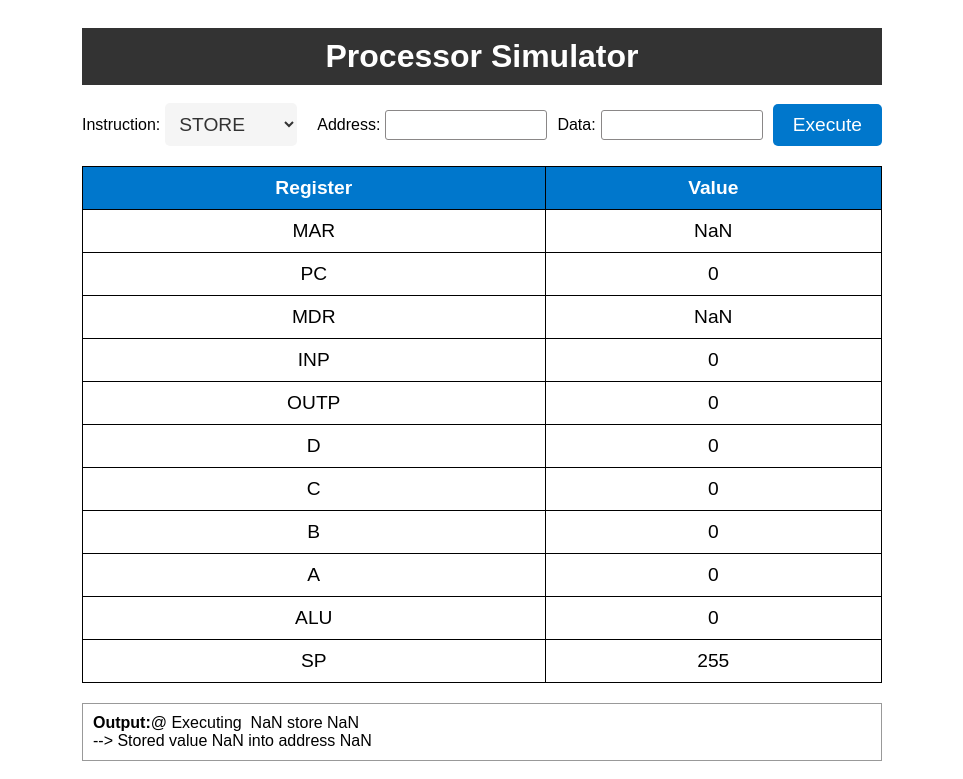
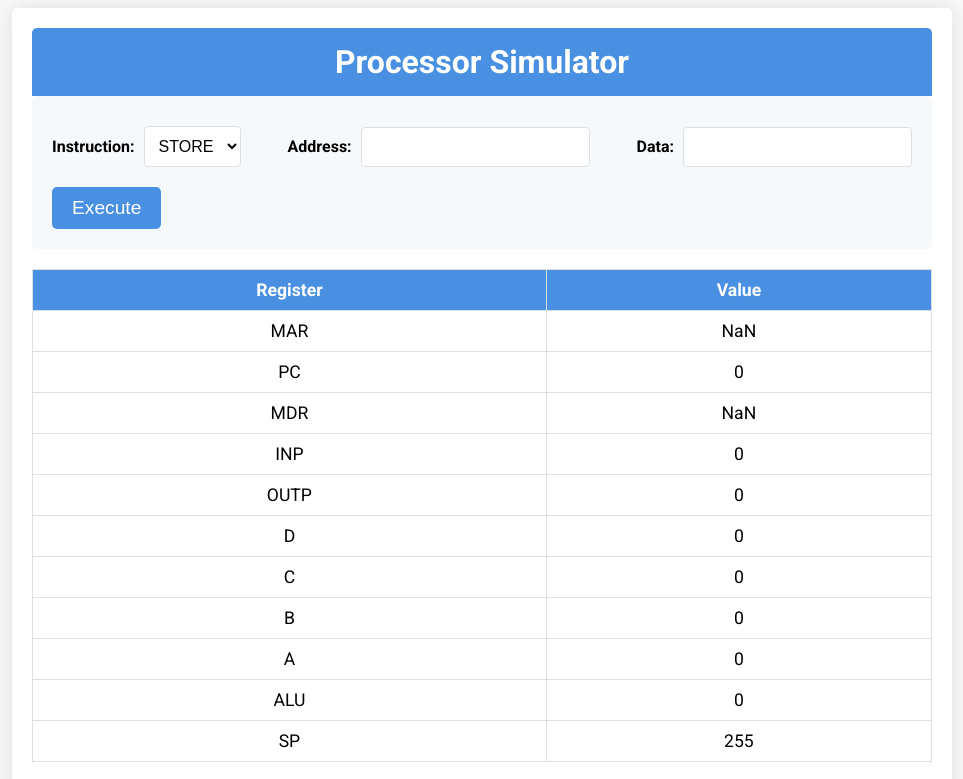
Before and after one commit to yagna-1/hw_processor, a plain HTML site: page index.html in a window 1280 px wide. Both pictures are taken after a click on the button "Execute". Shown: the top 779 px of the page, without its empty margins (158-1121 px from the left). Drawn offline with Linux system fonts and the light colour scheme.

Commit message:
Update index.html

```diff
--- a/index.html
+++ b/index.html
@@ -3,108 +3,118 @@
 
   <head>
     <title>Processor Simulator</title>
+    <link href="https://fonts.googleapis.com/css2?family=Roboto:wght@300;400;700&display=swap" rel="stylesheet">
     <style>
+      body {
+        font-family: 'Roboto', sans-serif;
+        background-color: #f8f8f8;
+      }
+
       #container {
-        max-width: 800px;
+        max-width: 900px;
         margin: auto;
         padding: 20px;
-        font-family: Arial, sans-serif;
+        background-color: #ffffff;
+        box-shadow: 0px 0px 20px rgba(0, 0, 0, 0.1);
+        border-radius: 5px;
       }
 
-
       h1 {
-        background-color: #333;
+        background-color: #4a90e2;
         color: #fff;
         display: flex;
         justify-content: center;
-        padding: 10px;
+        padding: 15px;
         margin: 0;
+        border-radius: 5px 5px 0 0;
       }
-
 
       #input-section {
         display: flex;
         align-items: center;
-        margin-right: auto;
-
+        justify-content: space-between;
+        flex-wrap: wrap;
+        padding: 20px;
+        background-color: #f6f9fc;
+        border-radius: 5px;
       }
-
 
       label {
         margin-right: 5px;
+        font-weight: 600;
       }
 
-      input[type="text"] {
-        padding: 5px;
+      input[type="text"],
+      select {
+        padding: 10px;
         font-size: 16px;
-        border-radius: 3px;
-        border: 1px solid #8a8787;
-        margin-right: 10px;
-        width: 150px;
+        border: 1px solid #dcdfe6;
+        border-radius: 4px;
+        background-color: #ffffff;
+        transition: border-color 0.2s ease-in-out;
+        margin: 10px 0;
       }
 
-      select {
-        padding: 10px;
-        border-radius: 5px;
-        border: none;
-        background-color: #f5f5f5;
-        font-size: 1.2em;
-        color: #333;
-        margin-right: 20px;
-        width: 200px;
+      input[type="text"]:focus,
+      select:focus {
+        border-color: #4a90e2;
+        outline: none;
       }
 
       button {
         padding: 10px 20px;
-        background-color: #0077cc;
+        background-color: #4a90e2;
         color: #fff;
         font-size: 1.2em;
         border: none;
         border-radius: 5px;
         cursor: pointer;
         transition: background-color 0.2s ease-in-out;
+        margin-top: 10px;
       }
 
       button:hover {
-        background-color: #005fa3;
+        background-color: #357ab7;
       }
-
 
       table {
         border-collapse: collapse;
         width: 100%;
-        margin-top: 20px;
-        font-size: 1.2em;
+        margin: 20px 0;
+        font-size: 1.1em;
       }
 
       table,
       th,
       td {
-        border: 1px solid black;
+        border: 1px solid #dcdfe6;
         padding: 10px;
         text-align: center;
       }
 
       th {
-        background-color: #0077cc;
+        background-color: #4a90e2;
         color: #fff;
       }
 
       td:hover {
-        background-color: #f5f5f5;
+        background-color: #f6f9fc;
       }
 
       #output {
         margin: 20px auto;
-        padding: 10px;
-        border: 1px solid #999;
+        padding: 10px 20px;
+        border: 1px solid #e1e4e8;
         font-size: 16px;
-        white-space: pre-wrap;
+        background-color: #f6f9fc;
+        border-radius: 5px;
       }
 
       #output:before {
         content: "Output:";
         font-weight: bold;
+        display: block;
+        margin-bottom: 10px;
       }
     </style>
     <script>
@@ -121,22 +131,56 @@
       let ALU = 0;
       let SP = 255;
 
+      function validateInputs(address, data) {
+        if (isNaN(address) || isNaN(data)) {
+          alert('Please provide valid numeric values for address and data.');
+          return false;
+        }
+        if (address < 0 || address > 255) {
+          alert('Address must be between 0 and 255.');
+          return false;
+        }
+        if (data < 0 || data > 255) {
+          alert('Data must be between 0 and 255.');
+          return false;
+        }
+        return true;
+      }
+
       function updateRAMTable() {
-        let ramTable = document.getElementById("ramTable");
-        ramTable.innerHTML = `
-            <tr>
+        const ramTable = document.getElementById("ramTable");
+        const fragment = document.createDocumentFragment();
+        fragment.appendChild(document.createElement('tr'));  // header row
+        fragment.firstChild.innerHTML = `
         <th>RAM Address</th>
         <th>Value</th>
-            </tr>`;
+    `;
+
         for (let i = 0; i < RAM.length; i++) {
-          let row = `<tr>
+          const row = document.createElement('tr');
+          row.innerHTML = `
             <td>${i}</td>
             <td>${RAM[i]}</td>
-            </tr>`;
-          ramTable.innerHTML += row;
+        `;
+          fragment.appendChild(row);
         }
+        ramTable.innerHTML = '';
+        ramTable.appendChild(fragment);
       }
 
+      function updateRegisterValues() {
+        document.getElementById("mar").textContent = MAR;
+        document.getElementById("pc").textContent = PC;
+        document.getElementById("mdr").textContent = MDR;
+        document.getElementById("inp").textContent = INP;
+        document.getElementById("outp").textContent = OUTP;
+        document.getElementById("d").textContent = D;
+        document.getElementById("c").textContent = C;
+        document.getElementById("b").textContent = B;
+        document.getElementById("a").textContent = A;
+        document.getElementById("alu").textContent = ALU;
+        document.getElementById("sp").textContent = SP;
+      }
       function push() {
         RAM[SP] = A;
         SP--;
@@ -152,9 +196,9 @@
       }
 
       function execute() {
-        let instruction = document.getElementById("instruction").value;
-        let address = parseInt(document.getElementById("address").value);
-        let data = parseInt(document.getElementById("data").value);
+        const instruction = document.getElementById("instruction").value;
+        const address = parseInt(document.getElementById("address").value);
+        const data = parseInt(document.getElementById("data").value);
 
         let output = document.getElementById("output");
         output.innerHTML += `@ Executing  ${address} ${instruction} ${data}<br>`;
@@ -216,20 +260,16 @@
             break;
         }
         updateRAMTable();
+        updateRegisterValues();
+      }
+      function validateAddress(inputElement) {
+        let value = parseInt(inputElement.value, 10);
+        if (isNaN(value) || value < 0 || value >= 256) {  // Notice the change here to "value >= 256"
+          alert("Please enter an address between 0 and 255.");
+          inputElement.value = ""; // Reset the value if it's not valid
+        }
+      }
 
-        // Update register values in the HTML
-        document.getElementById("mar").textContent = MAR;
-        document.getElementById("pc").textContent = PC;
-        document.getElementById("mdr").textContent = MDR;
-        document.getElementById("inp").textContent = INP;
-        document.getElementById("outp").textContent = OUTP;
-        document.getElementById("d").textContent = D;
-        document.getElementById("c").textContent = C;
-        document.getElementById("b").textContent = B;
-        document.getElementById("a").textContent = A;
-        document.getElementById("alu").textContent = ALU;
-        document.getElementById("sp").textContent = SP;
-      }
     </script>
 
   </head>
@@ -239,11 +279,10 @@
       <header>
         <h1>Processor Simulator</h1>
       </header>
-      <br />
       <div id="input-section">
+        <div>
           <label for="instruction">Instruction:</label>
           <select id="instruction">
-
             <option value="store">STORE</option>
             <option value="load">LOAD</option>
             <option value="div">DIV</option>
@@ -253,14 +292,23 @@
             <option value="pop">POP</option>
             <option value="xor">XOR</option>
           </select>
+        </div>
 
+        <div>
           <label for="address">Address:</label>
-        <input type="text" id="address">
+          <input type="text" id="address" onchange="validateAddress(this)" maxlength="3"
+            title="Please enter a number between 0 and 255">
 
+        </div>
+
+        <div>
           <label for="data">Data:</label>
-        <input type="text" id="data">
+          <input type="text" id="data" pattern="\d*" maxlength="3" title="Please enter a number between 0 and 255">
+        </div>
 
+        <div>
           <button onclick="execute()">Execute</button>
+        </div>
       </div>
 
 
```
Lines whose indentation alone changed are shown as unchanged.
